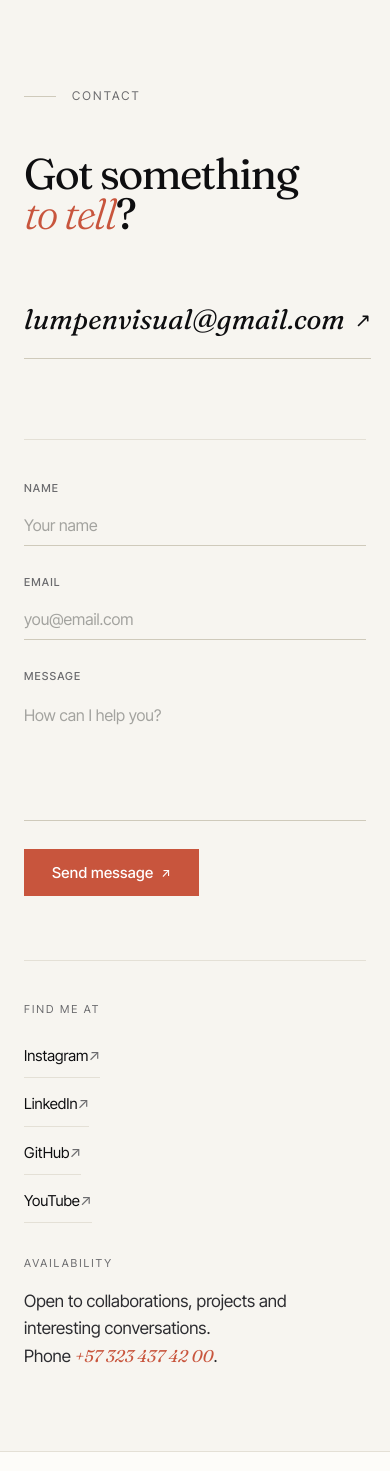
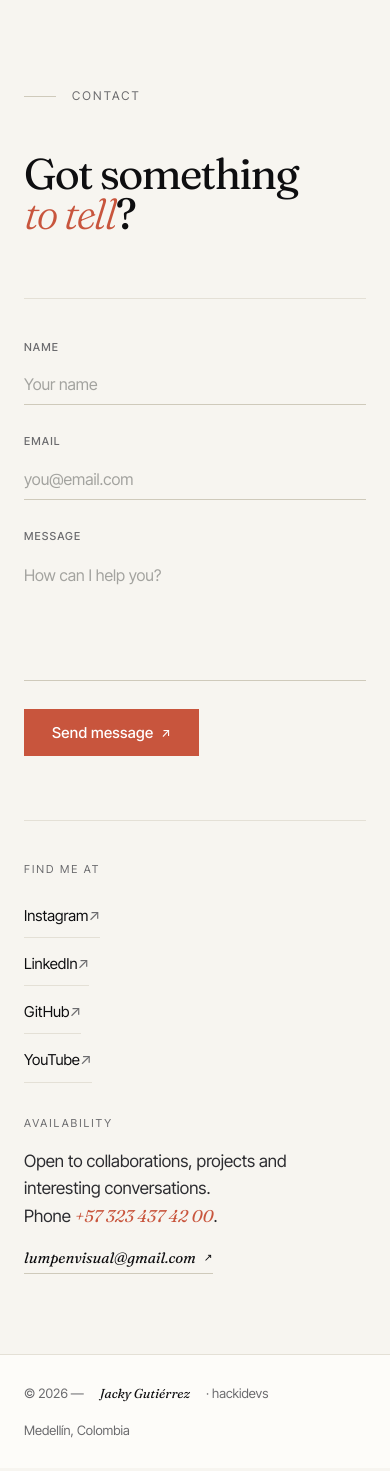
Before and after one commit to Lumpenvisual/Mi_Portafolio_hackidevs, a React (Vite) app: page / in a window 390 px wide. Shown: the part 10133-11604 px from the top of the page. Built offline with nearby package versions, Linux system fonts and the light colour scheme; no server answers.

Commit message:
refactor(contact): move email into availability column
Remove standalone contact-mail link above the form; place it inside
the Disponibilidad column below phone number. Resize to match body text.

Co-Authored-By: Claude Sonnet 4.6 <noreply@anthropic.com>

```diff
--- a/src/App.css
+++ b/src/App.css
@@ -1315,14 +1315,14 @@ main {
 .contact-mail {
   display: inline-flex;
   align-items: center;
-  gap: 10px;
+  gap: 8px;
   font-family: var(--font-display);
   font-style: italic;
-  font-size: clamp(28px, 4vw, 44px);
+  font-size: clamp(15px, 1.6vw, 20px);
   color: var(--ink);
   border-bottom: 1px solid var(--border-strong);
-  padding-bottom: 16px;
-  margin-bottom: 80px;
+  padding-bottom: 4px;
+  margin-top: 16px;
   transition: color 0.2s ease, border-color 0.2s ease;
 }
 
--- a/src/sections/Contact.jsx
+++ b/src/sections/Contact.jsx
@@ -125,11 +125,6 @@ export default function Contact() {
 
       <h2 className="contact-title">{t.title}</h2>
 
-      <a className="contact-mail" href={`mailto:${t.email}`}>
-        {t.email}
-        <span className="arr" aria-hidden="true">↗</span>
-      </a>
-
       <form
         ref={formRef}
         data-reveal
@@ -220,6 +215,10 @@ export default function Contact() {
         <div className="contact-col">
           <span className="label">{t.availability}</span>
           <p>{t.availabilityCopy}</p>
+          <a className="contact-mail" href={`mailto:${t.email}`}>
+            {t.email}
+            <span className="arr" aria-hidden="true">↗</span>
+          </a>
         </div>
       </div>
     </section>
```
